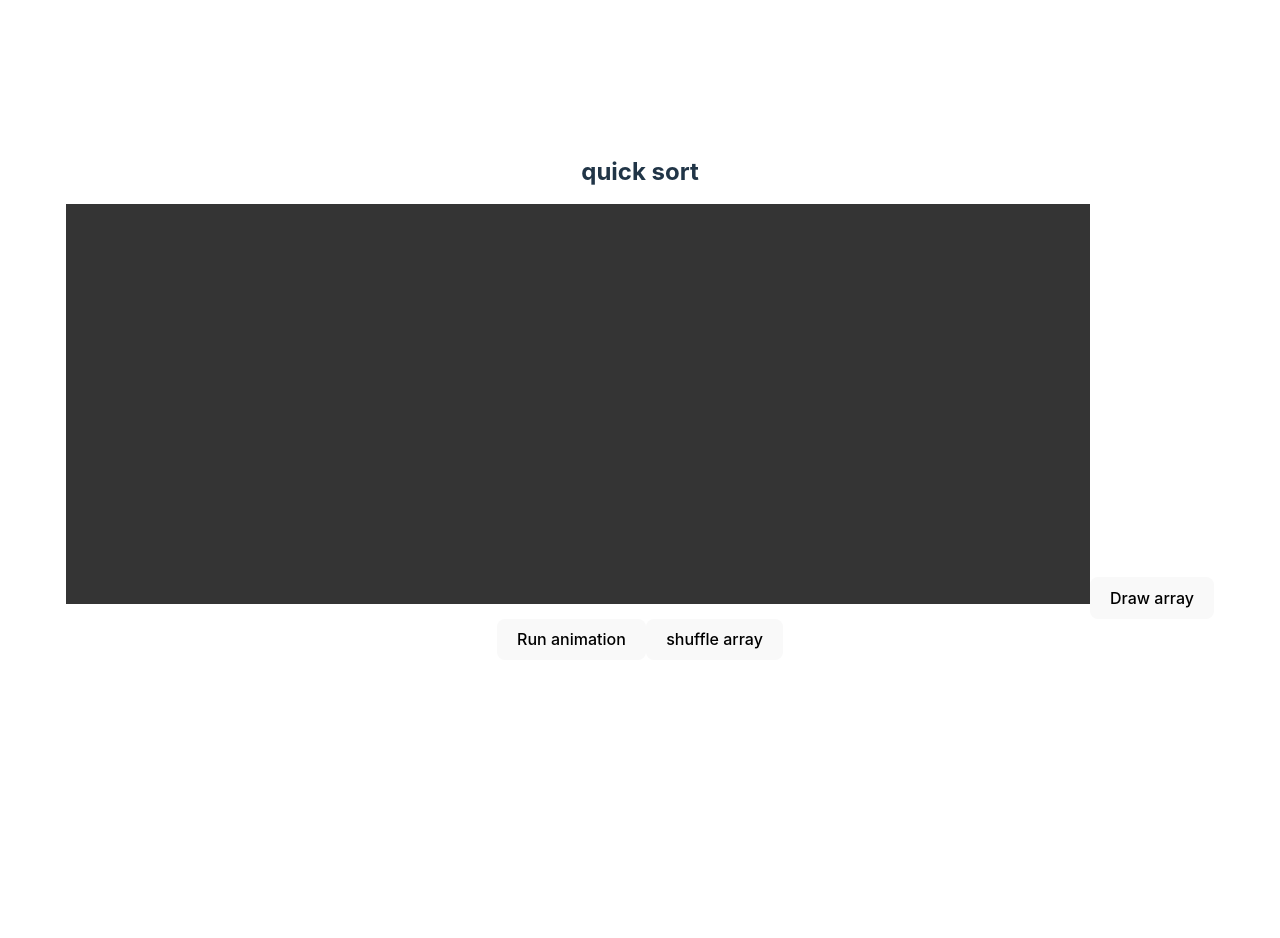
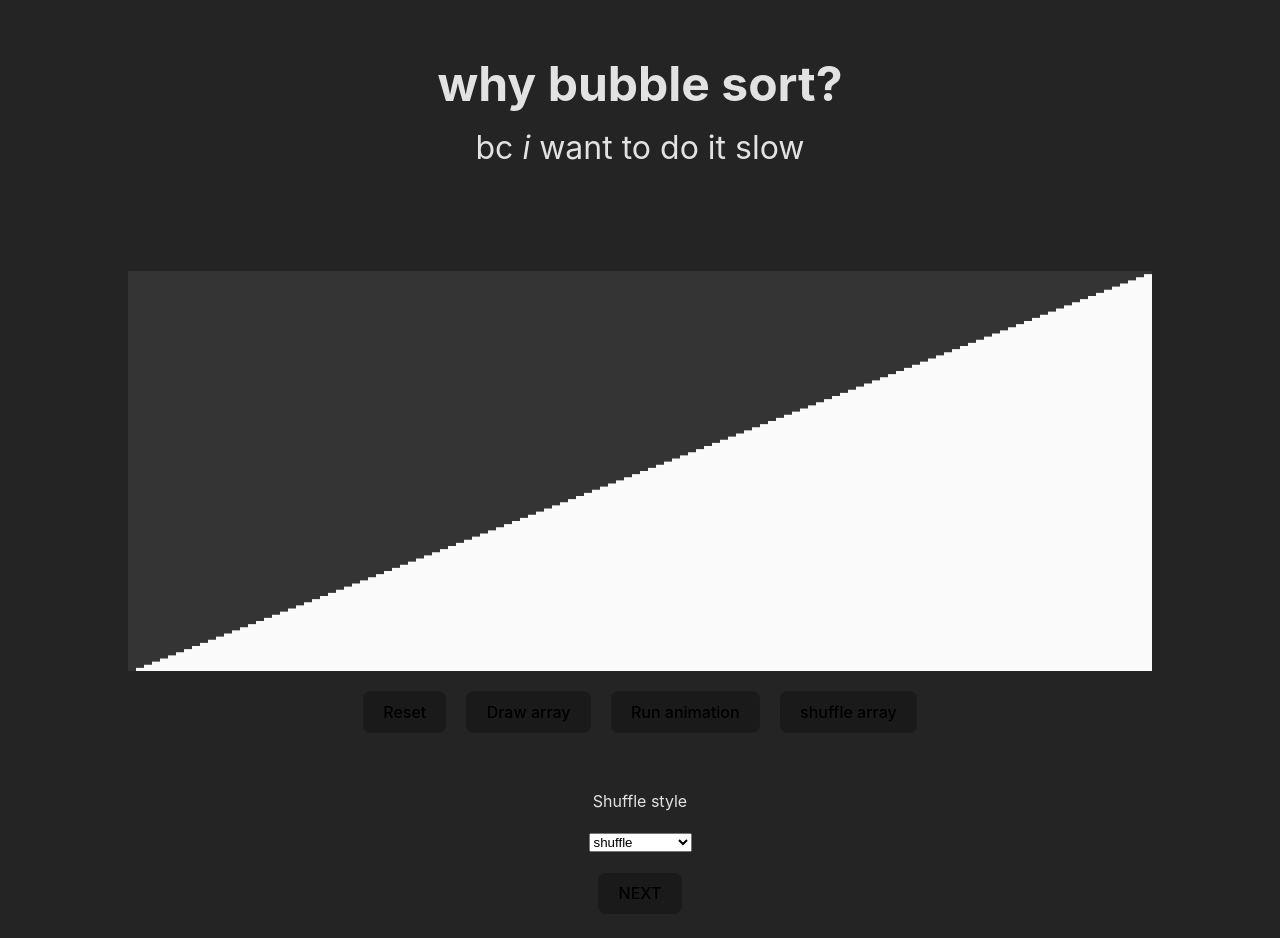
Before and after one commit to janSochaOfficial/sort_algorithm_presentaion_react, a React (Vite) app: page / in a window 1280 px wide. Shown: the top 938 px of the page. Before the commit the page ends 800 px from the top, so only its background shows below. Built offline with nearby package versions, Linux system fonts and the light colour scheme.

Commit message:
added presentation functionality

```diff
--- a/src/App.tsx
+++ b/src/App.tsx
@@ -1,5 +1,4 @@
 import { useState } from "react";
-import reactLogo from "./assets/react.svg";
 import "./App.css";
 import Visualizer, { visualizerProps } from "./components/visualizer";
 import { bubleSort } from "./static/fuctions/sorting/buble";
@@ -8,20 +7,29 @@ import { insertionSort } from "./static/fuctions/sorting/insertion";
 import { quickSort } from "./static/fuctions/sorting/quick";
 import { countingSort } from "./static/fuctions/sorting/counting";
 import { mergeSort } from "./static/fuctions/sorting/merge";
-import { radixSort } from "./static/fuctions/sorting/radix";
+import { radixSortLSD } from "./static/fuctions/sorting/radix";
+import Presentation from "./components/presentation";
 
 const VisualizerProps: visualizerProps = {
-  algorithm: radixSort,
+  algorithm: quickSort,
   sortName: "quick sort",
   animationProps: {
     sleepTime: 1,
     everyNth: 2,
-    arrSize: 512,
+    arrSize: 256,
     canvasSize: {
       width: 1024,
       height: 400,
     },
   },
+  controlsEnabled: {
+    play: true,
+    sleepTime: true,
+    everyNth: true,
+    shuffle: true,
+    shuffleStyle: true,
+    arrSize: true
+  }
 };
 
 function App() {
@@ -29,7 +37,7 @@ function App() {
 
   return (
     <div className="App">
-      <Visualizer {...VisualizerProps} />
+      <Presentation />
     </div>
   );
 }
--- /dev/null
+++ b/src/components/css/presentation.css
@@ -0,0 +1,6 @@
+.slide h2{
+    font-size: 3em;
+}
+.slide > div.content {
+    font-size: 2em;
+}
--- /dev/null
+++ b/src/components/css/visualizer.css
@@ -0,0 +1,27 @@
+.visualizerContainer {
+    display: flex;
+    flex-direction: column;
+    align-items: center;
+
+}
+
+
+.btnContainer {
+    display: flex;
+    flex-direction: row;
+    align-items: center;
+    justify-content: space-between;
+    padding: 20px;
+    gap: 20px;
+}
+
+.btnContainer button {
+    display: block;
+}
+
+.inputContainer {
+    display: flex;
+    flex-direction: row;
+    padding: 20px;
+    gap: 20px;
+}
--- /dev/null
+++ b/src/components/presentation.tsx
@@ -0,0 +1,29 @@
+import React, { useState } from "react";
+import { presentaion } from "../static/data/presentation";
+import Slide from "./slide";
+import "./css/presentation.css"
+
+export default function Presentation() {
+  const [curr, setCurr] = useState<number>(0);
+
+  const nextSlide = () => {
+    setCurr(curr + 1);
+  };
+
+  const prevSlide = () => {
+    setCurr(curr - 1);
+  };
+  return (
+    <>
+      <div>
+        <Slide slide={presentaion[curr]} id={curr} />
+      </div>
+      {curr < presentaion.length - 1 ? (
+        <button className="nextBtn" onClick={nextSlide}>NEXT</button>
+      ) : (
+        <></>
+      )}
+      {curr != 0 ? <button className="prevBtn" onClick={prevSlide}>PREV</button> : <></>}
+    </>
+  );
+}
--- /dev/null
+++ b/src/components/slide.tsx
@@ -0,0 +1,19 @@
+import React from "react";
+import { slideData } from "../static/types/slide";
+import Visualizer from "./visualizer";
+
+type slideProps = {
+  slide: slideData;
+  id: number;
+};
+export default function Slide({ slide, id }: slideProps) {
+  return <div className="slide">
+      <h2>{slide.title}</h2>
+      <div className="content" dangerouslySetInnerHTML={{__html: slide.content}}></div>
+      {
+        slide.visualizer && slide.visualizerProps ?
+        <Visualizer key={id} {...slide.visualizerProps}/>
+          : <></>
+      }
+    </div>
+}
--- a/src/components/visualizer.tsx
+++ b/src/components/visualizer.tsx
@@ -1,10 +1,11 @@
-import React, { useEffect, useRef, useState } from "react";
+import React, { ChangeEvent, useEffect, useRef, useState } from "react";
 import { drawArray } from "./../static/fuctions/draw/array";
-import { bubleSort } from "../static/fuctions/sorting/buble";
 import { shuffle } from "../static/fuctions/shuffle";
 import { sleep } from "../static/fuctions/sleep";
 import { canvasSize } from "../static/types/canvasSize";
 import { sortReturn } from "../static/types/sortReturn";
+import { shuffleStyle } from "../static/types/shuffleStyle";
+import "./css/visualizer.css";
 
 export type visualizerProps = {
   algorithm: (arr: number[]) => Generator<sortReturn, sortReturn, unknown>;
@@ -14,6 +15,7 @@ export type visualizerProps = {
     sleepTime?: boolean;
     everyNth?: boolean;
     shuffle?: boolean;
+    shuffleStyle?: boolean;
     arrSize?: boolean;
     canvasSize?: boolean;
   };
@@ -41,6 +43,8 @@ export default function Visualizer({
   const [arr, setArr] = useState<number[]>([]);
   const [everyNth, setEveryNth] = useState<number>(animationProps.everyNth);
   const [sleepTime, setSleepTime] = useState<number>(animationProps.sleepTime);
+  const [shuffleStyleState, setShuffleStyle] =
+    useState<shuffleStyle>("shuffle");
   const [canvasSize, setCanvasSize] = useState<canvasSize>(
     animationProps.canvasSize
   );
@@ -58,6 +62,9 @@ export default function Visualizer({
     draw();
   }, [arrSize]);
 
+  useEffect(() => {
+    draw();
+  }, [arr]);
   const draw = () => {
     if (!canvasRef) return;
     if (!ctx) {
@@ -104,23 +111,104 @@ export default function Visualizer({
   };
 
   const shuffleLocal = async () => {
-    setArr(shuffle(arr));
+    setArr(shuffle(arr, shuffleStyleState));
     isAniRunning = false;
     await sleep(4 * animationProps.sleepTime);
     draw();
   };
 
+  const changeShuffleStyle = (e: ChangeEvent<HTMLSelectElement>) => {
+    setShuffleStyle(e.target.value as shuffleStyle);
+  };
+
+  const arrSizeChange = (e: ChangeEvent<HTMLInputElement>) => {
+    try {
+      const size = parseInt(e.target.value);
+      if (size > 0) {
+        setSize(size);
+      }
+    } catch {}
+  };
+  const everyNthChange = (e: ChangeEvent<HTMLInputElement>) => {
+    try {
+      setEveryNth(parseInt(e.target.value));
+    } catch {}
+  };
+  const sleepTimeChange = (e: ChangeEvent<HTMLInputElement>) => {
+    try {
+      setSleepTime(parseInt(e.target.value));
+    } catch {}
+  };
+
+  const reset = () => {
+    isAniRunning = false;
+    setArr(
+      Array(arrSize)
+        .fill(0)
+        .map((e, i) => i)
+    );
+  };
+
   return (
-    <div>
-      <h2>{sortName}</h2>
+    <div className="visualizerContainer">
+      <h2 className="sortTitle">{sortName}</h2>
       <canvas
         width={canvasSize.width}
         height={canvasSize.height}
         ref={canvasRef}
       ></canvas>
-      <button onClick={draw}>Draw array</button>
-      <button onClick={run}>Run animation</button>
-      <button onClick={shuffleLocal}>shuffle array</button>
+      <div className="btnContainer">
+        <button onClick={reset}>Reset</button>
+        <button onClick={draw}>Draw array</button>
+        {controlsEnabled.play ? (
+          <button onClick={run}>Run animation</button>
+        ) : (
+          <></>
+        )}
+        {controlsEnabled.shuffle ? (
+          <button onClick={shuffleLocal}>shuffle array</button>
+        ) : (
+          <></>
+        )}
+      </div>
+      <div className="inputContainer">
+        {controlsEnabled.shuffleStyle ? (
+          <div className="shuffleSelect">
+            <p>Shuffle style</p>
+            <select onChange={changeShuffleStyle} value={shuffleStyleState}>
+              <option>shuffle</option>
+              <option value="reverse">reverse</option>
+              <option value="almostSorted">almost sorted</option>
+            </select>
+          </div>
+        ) : (
+          <></>
+        )}
+        {controlsEnabled.arrSize ? (
+          <div className="inputGroup">
+            <p>Array size</p>
+            <input type="number" onChange={arrSizeChange} value={arrSize} />
+          </div>
+        ) : (
+          <></>
+        )}
+        {controlsEnabled.everyNth ? (
+          <div className="inputGroup">
+            <p>Draw on nth frame</p>
+            <input type="number" onChange={everyNthChange} value={everyNth} />
+          </div>
+        ) : (
+          <></>
+        )}
+        {controlsEnabled.sleepTime ? (
+          <div className="inputGroup">
+            <p>Sleep time every frame</p>
+            <input type="number" onChange={sleepTimeChange} value={sleepTime} />
+          </div>
+        ) : (
+          <></>
+        )}
+      </div>
     </div>
   );
 }
--- a/src/index.css
+++ b/src/index.css
@@ -55,16 +55,3 @@ button:focus,
 button:focus-visible {
   outline: 4px auto -webkit-focus-ring-color;
 }
-
-@media (prefers-color-scheme: light) {
-  :root {
-    color: #213547;
-    background-color: #ffffff;
-  }
-  a:hover {
-    color: #747bff;
-  }
-  button {
-    background-color: #f9f9f9;
-  }
-}
--- /dev/null
+++ b/src/static/data/presentation.ts
@@ -0,0 +1,51 @@
+import { bubleSort, quickSort } from "../fuctions/sorting";
+import { slideData } from "../types/slide";
+
+export const presentaion = [
+  {
+    title: "why bubble sort?",
+    content: "<p>bc <em>i</em> want to do it slow</p>",
+    visualizer: true,
+    visualizerProps: {
+      algorithm: bubleSort,
+      sortName: "",
+      animationProps: {
+        sleepTime: 1,
+        everyNth: 2,
+        arrSize: 128,
+        canvasSize: {
+          width: 1024,
+          height: 400,
+        },
+      },
+      controlsEnabled: {
+        play: true,
+        shuffle: true,
+        shuffleStyle: true,
+      },
+    },
+  } as slideData,
+  {
+    title: "why quick sort?",
+    content: "bc i want to do it quick",
+    visualizer: true,
+    visualizerProps: {
+      algorithm: quickSort,
+      sortName: "",
+      animationProps: {
+        sleepTime: 1,
+        everyNth: 1,
+        arrSize: 256,
+        canvasSize: {
+          width: 1024,
+          height: 400,
+        },
+      },
+      controlsEnabled: {
+        play: true,
+        shuffle: true,
+        shuffleStyle: true,
+      },
+    },
+  } as slideData,
+] as const;
--- /dev/null
+++ b/src/static/fuctions/sorting/index.ts
@@ -0,0 +1,7 @@
+export * from "./buble";
+export * from "./counting";
+export * from "./insertion";
+export * from "./merge";
+export * from "./quick";
+export * from "./radix";
+export * from "./selection";
--- a/src/static/fuctions/sorting/radix.ts
+++ b/src/static/fuctions/sorting/radix.ts
@@ -1,6 +1,8 @@
 import { sortReturn } from "../../types/sortReturn";
 
-export function* radixSort(arr: number[]): Generator<sortReturn, sortReturn> {
+export function* radixSortLSD(
+  arr: number[]
+): Generator<sortReturn, sortReturn> {
   const base = 4;
   let max = Number.MIN_VALUE;
   for (let i = 0; i < arr.length; i++) {
@@ -28,7 +30,6 @@ export function* radixSort(arr: number[]): Generator<sortReturn, sortReturn> {
         arr,
       } as sortReturn;
     }
-    console.log(buckets);
     let arrId = 0;
     for (let i = 0; i < base; i++) {
       for (let j = 0; j < buckets[i].length; j++) {
@@ -41,7 +42,6 @@ export function* radixSort(arr: number[]): Generator<sortReturn, sortReturn> {
       }
       buckets[i] = [];
     }
-    console.log(buckets);
   }
 
   return {
--- /dev/null
+++ b/src/static/types/slide.ts
@@ -0,0 +1,9 @@
+import { visualizerProps } from "../../components/visualizer";
+
+export type slideData = {
+    title: string;
+    content: string;
+    visualizer: boolean;
+    visualizerProps?: visualizerProps;
+
+};
```
